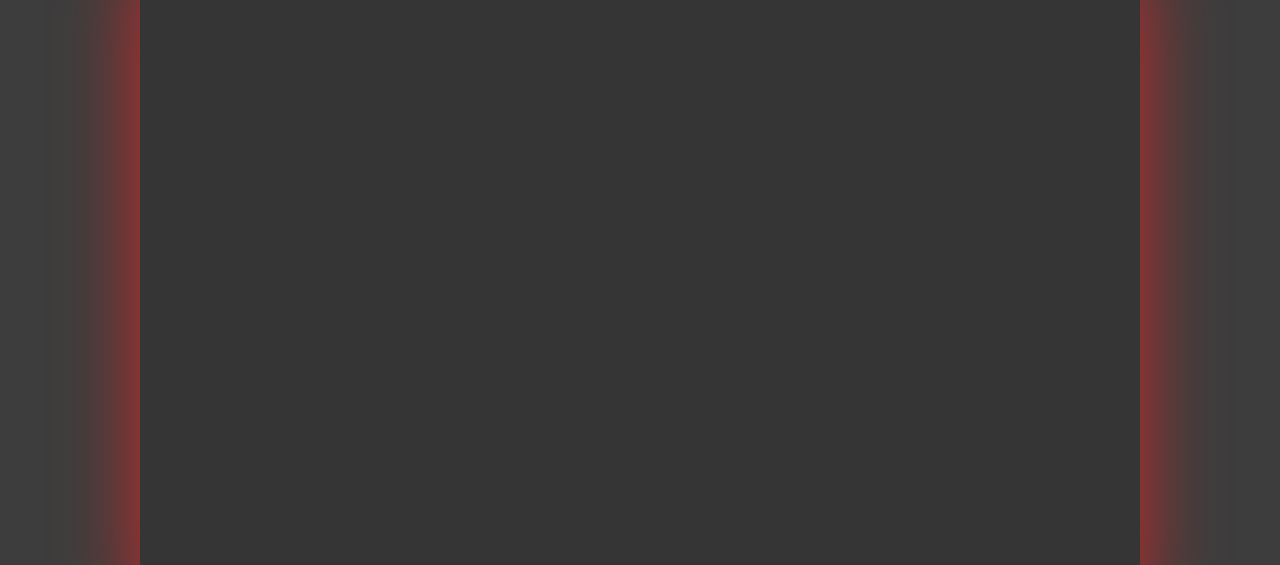
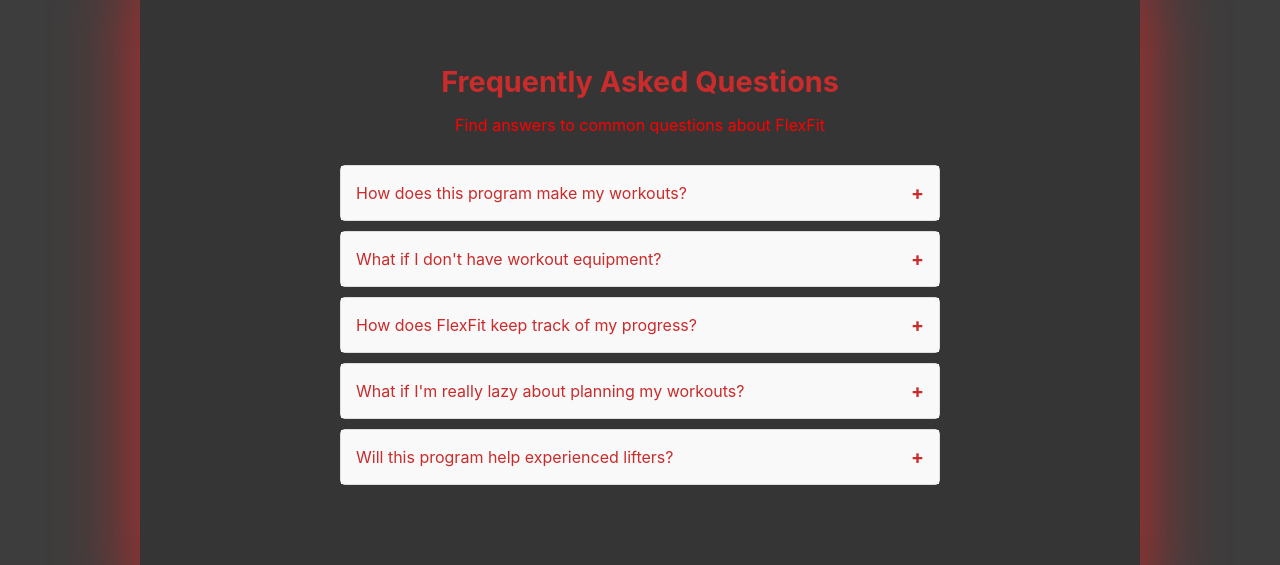
Before and after one commit to masonfen/FlexFit, a React (Create React App) app: page / in a window 1280 px wide. Shown: the part 1594-2159 px from the top of the page. Built offline with nearby package versions, Linux system fonts and the light colour scheme; no server answers.

Commit message:
extremely close

```diff
--- a/src/App.css
+++ b/src/App.css
@@ -270,50 +270,6 @@
   color: #ffffff;
 }
 
-.Gender-container{
-  display: flex;
-  justify-content: center;
-  align-items: center;
-  margin-top: 1000px;
-  margin-bottom: 50px; /*adjust for spacing between containers*/
-  gap : 50px;
-}
-
-.Gender-container .custom-button {
-  width: 150px;
-  height: 150px;
-
-}
-
-.GoalType-container{
-  display: flex;
-  justify-content: center;
-  align-items: center;
-  margin-top: 100px;
-  margin-bottom: 20px;
-  gap: 50px;
-
-}
-
-.WeightSelection-container{
-  display: flex;
-  justify-content: center;
-  align-items: center;
-  margin-bottom: 20px;
-}
-
-.HeightSelection-container{
-  display: flex;
-  justify-content: center;
-  align-items: center;
-  margin-bottom: 20px;
-}
-
-.GeneratePrompt-container{
-  display: flex;
-  justify-content: center;
-  align-items: center;
-}
 
 
 
@@ -349,41 +305,15 @@
 
 }
 
-.carousel-item {
-  padding: 10px 20px;
-  font-size: 1.2rem;
-  text-align: center;
-  background-color: #f9f9f9;
-  border-radius: 8px;
-  height: 80px;
-
-}
-
-.carousel-button {
-  background-color: rgba(209, 28, 25, 0.7);
-  transition: transform 0.3s ease-in-out;
-  border: none;
-  border-radius: 8px;
-  cursor: pointer;
-  transition: background-color 0.3s ease, transform 0.3s ease;
-  width: 40px;
-  height: 80px;
-
-}
 
 .prev-button {
   margin-right: 10px;
 }
 
 .next-button {
-  margin-left: 10px;
+  margin-left: 500px;
 }
 
-.carousel-button:hover {
-  background-color: rgba(209, 28, 25, 1);
-
-
-}
 
 .carousel-button:click {
   transform: scale(2);
--- a/src/App.js
+++ b/src/App.js
@@ -10,6 +10,8 @@
 import apiKey from './components/apiKey';
 import BetterDesc from './components/BetterDesc';
 import MultiStepForm from './components/MultiStepForm';
+import FAQ from './components/FAQ';
+import ContactModal from './components/ContactModal';
 // CHATGPT import
 import { OpenAI } from 'openai';
 
@@ -30,26 +32,29 @@
   const [selectedWeight, setWeight] = useState('');
   const [feet, setFeet] = useState('');
   const [inch, setInch] = useState('');
-  const [selectedEquipment, setEquipment] = useState([]); // Initialize as an array
-  const [selectedDays, setSelectedDays] = useState([]); // New state for selected days
+  const [selectedEquipment, setEquipment] = useState([]);
+  const [selectedDays, setSelectedDays] = useState([]);
+
+  // State for contact modal
+  const [showContactModal, setShowContactModal] = useState(false);
 
   // Initialize OpenAI client using API key
   const openai = new OpenAI({
     apiKey: apiKey,
-    dangerouslyAllowBrowser: true, // keep true to allow project to work (OpenAI security measure)
+    dangerouslyAllowBrowser: true,
   });
 
   // Function to generate a response from GPT-4
   const generateResponse = async () => {
     try {
       const result = await openai.chat.completions.create({
-        model: 'gpt-4', //  <------- **SELECT MODEL TYPE FOR CHATGPT HERE**
+        model: 'gpt-4',
         messages: [{ role: 'user', content: prompt }],
-        max_tokens: 2000, // adjust token amount
-        temperature: 1, // (0.1 - 0.5) --> low temperature == safe response, not as creative
-      });               // (0.7 - 1.0+)--> high temperature == more creative and less predictable
+        max_tokens: 2000,
+        temperature: 1,
+      });
 
-      setResponse(result.choices[0].message.content); // Set the response
+      setResponse(result.choices[0].message.content);
     } catch (error) {
       console.error('Error generating response:', error);
       setResponse('An error occurred while generating the response.');
@@ -92,7 +97,8 @@
           <div className="navbar-container">
             <Button label="Home" onClick={() => ('home')} />
             <Button label="About" onClick={() => ('about')} />
-            <Button label="Contact" onClick={() => console.log('hi this is other')} />
+            {/* Show the modal when "Contact" is clicked */}
+            <Button label="Contact" onClick={() => setShowContactModal(true)} />
           </div>
 
           <div className="desc-container">
@@ -111,7 +117,6 @@
           <div className="smalltitle-container">
             <SmallTitle />
           </div>
-
         </div>
       </div>
 
@@ -141,9 +146,14 @@
 
         <div className="smalltitle-instructions-container">
           <SmallTitleInstructions />
-
+          <FAQ />
         </div>
       </section>
+
+      {/* Conditional rendering of the contact modal */}
+      {showContactModal && (
+        <ContactModal onClose={() => setShowContactModal(false)} />
+      )}
 
       {/* Multi-Step Form */}
       <MultiStepForm
@@ -159,13 +169,12 @@
         setInch={setInch}
         selectedEquipment={selectedEquipment}
         setEquipment={setEquipment}
-        selectedDays={selectedDays} // Pass selectedDays to MultiStepForm
-        setSelectedDays={setSelectedDays} // Pass setSelectedDays to MultiStepForm
-        handleSubmit={handleSubmit} // Pass handleSubmit as a prop
+        selectedDays={selectedDays}
+        setSelectedDays={setSelectedDays}
+        handleSubmit={handleSubmit}
       />
 
       {/* Display Generated Response */}
-
       <div className="response-box">
         <div dangerouslySetInnerHTML={{ __html: response }} />
       </div>
--- /dev/null
+++ b/src/components/ContactModal.js
@@ -0,0 +1,51 @@
+import React from 'react';
+
+const ContactModal = ({ onClose }) => {
+  return (
+    <div style={overlayStyles} onClick={onClose}>
+      <div style={modalStyles} onClick={(e) => e.stopPropagation()}>
+        <h3>Contact Me</h3>
+        <p>Feel free to email me at:</p>
+        <a href="mailto:your_email@example.com" style={linkStyles}>
+          masonfen03@gmail.com
+        </a>
+        <button onClick={onClose}>Close</button>
+      </div>
+    </div>
+  );
+};
+const overlayStyles = {
+    position: 'fixed',
+    top: 0,
+    left: 0,
+    width: '100vw',
+    height: '100vh',
+    backgroundColor: 'rgba(0, 0, 0, 0.7)',
+    display: 'flex',
+    alignItems: 'center',
+    justifyContent: 'center',
+    backdropFilter: 'blur(5px)' // Adds a subtle blur for a slick feel
+  };
+
+  const modalStyles = {
+    backgroundColor: '#1C1C1E', // A sleek dark gray (similar to Apple's dark mode)
+    padding: '20px',
+    borderRadius: '12px',
+    maxWidth: '320px',
+    width: '90%',
+    textAlign: 'center',
+    color: '#F5F5F7', // Light text against dark background
+    boxShadow: '0 4px 20px rgba(0, 0, 0, 0.5)' // A soft shadow for depth
+  };
+
+  const linkStyles = {
+    display: 'inline-block',
+    margin: '15px 0',
+    color: '#FC3D39',  // A vibrant red accent
+    textDecoration: 'none',
+    fontWeight: '500',
+    transition: 'color 0.3s ease',
+    cursor: 'pointer'
+  };
+
+  export default ContactModal;
--- /dev/null
+++ b/src/components/FAQ.css
@@ -0,0 +1,16 @@
+.faq-container h2 {
+    font-size: 1.8em;
+    margin-bottom: 5px;
+  }
+
+  .faq-container p {
+    color: #ff0000;
+  }
+
+  .faq-item {
+    transition: all 0.3s ease;
+  }
+
+  .faq-item .faq-question:hover {
+    background: #ff0000;
+  }
--- /dev/null
+++ b/src/components/FAQ.js
@@ -0,0 +1,70 @@
+import React, { useState } from 'react';
+import './FAQ.css'; // Optional: for custom styling
+
+const faqs = [
+  {
+    question: "How does this program make my workouts?",
+    answer: "FlexFit utilizes GPT-4 in order to take in variables and produce unique, personalized fitness programs tailored towards every user!"
+  },
+  {
+    question: "What if I don't have workout equipment?",
+    answer: "That's why FlexFit is here! Our program can take even the most basic objects and create a unique workout that will guarantee a sweat! For example, try adding your dog, a cup of coffee, and a bag of skittles to the equipment ;)"
+  },
+  {
+    question: "How does FlexFit keep track of my progress?",
+    answer: "As of right now, there is no way for FlexFit to track your current progress. If this project gets enough attention and support then keep on the lookout for another update!"
+  },
+  {
+    question: "What if I'm really lazy about planning my workouts?",
+    answer: "No worries! In our Multi-step form, you will be prompted to select days of the week when you can/want to workout. After that, you will be given different workouts for each selected day of the week."
+  },
+  {
+    question: "Will this program help experienced lifters?",
+    answer: "The short-answer is no. With a lack of machine learning, statistics, and study cases, the AI in charge of creating these workouts (as of right now) does not know how to structure a workout for experienced lifters. These workouts are meant for people starting, or getting back into fitness and want to find a way to have a fun workout."
+  }
+];
+
+const FAQ = () => {
+  const [openIndex, setOpenIndex] = useState(null);
+
+  const toggleFAQ = (index) => {
+    setOpenIndex(openIndex === index ? null : index);
+  };
+
+  return (
+    <div className="faq-container" style={{ maxWidth: '600px', margin: '0 auto', padding: '20px' }}>
+      <h2 style={{ textAlign: 'center' }}>Frequently Asked Questions</h2>
+      <p style={{ textAlign: 'center', marginBottom: '30px' }}>Find answers to common questions about FlexFit</p>
+      {faqs.map((item, index) => {
+        const isOpen = openIndex === index;
+        return (
+          <div key={index} className="faq-item" style={{ marginBottom: '10px', border: '1px solid #ddd', borderRadius: '5px' }}>
+            <div
+              className="faq-question"
+              onClick={() => toggleFAQ(index)}
+              style={{
+                cursor: 'pointer',
+                padding: '15px',
+                display: 'flex',
+                alignItems: 'center',
+                justifyContent: 'space-between',
+                background: '#f9f9f9'
+              }}
+            >
+              <span>{item.question}</span>
+              <span style={{ fontWeight: 'bold', fontSize: '1.2em' }}>{isOpen ? '−' : '+'}</span>
+            </div>
+            {isOpen && (
+              <div className="faq-answer" style={{ padding: '15px', background: '#fff' }}>
+                {item.answer}
+              </div>
+            )}
+          </div>
+        );
+      })}
+    </div>
+  );
+};
+
+
+export default FAQ;
--- a/src/components/MultiStepForm.css
+++ b/src/components/MultiStepForm.css
@@ -8,7 +8,7 @@
     padding: 20px;
     border-radius: 10px;
     box-shadow: 0 4px 10px rgba(0, 0, 0, 0.5);
-    margin-top: 100px;
+    margin-top: 300px;
   }
 
   .progress-bar {
```
Also changed, not shown: src/components/ContactPopup.js (deleted, +0 -38 lines). Lines whose indentation alone changed are shown as unchanged.
